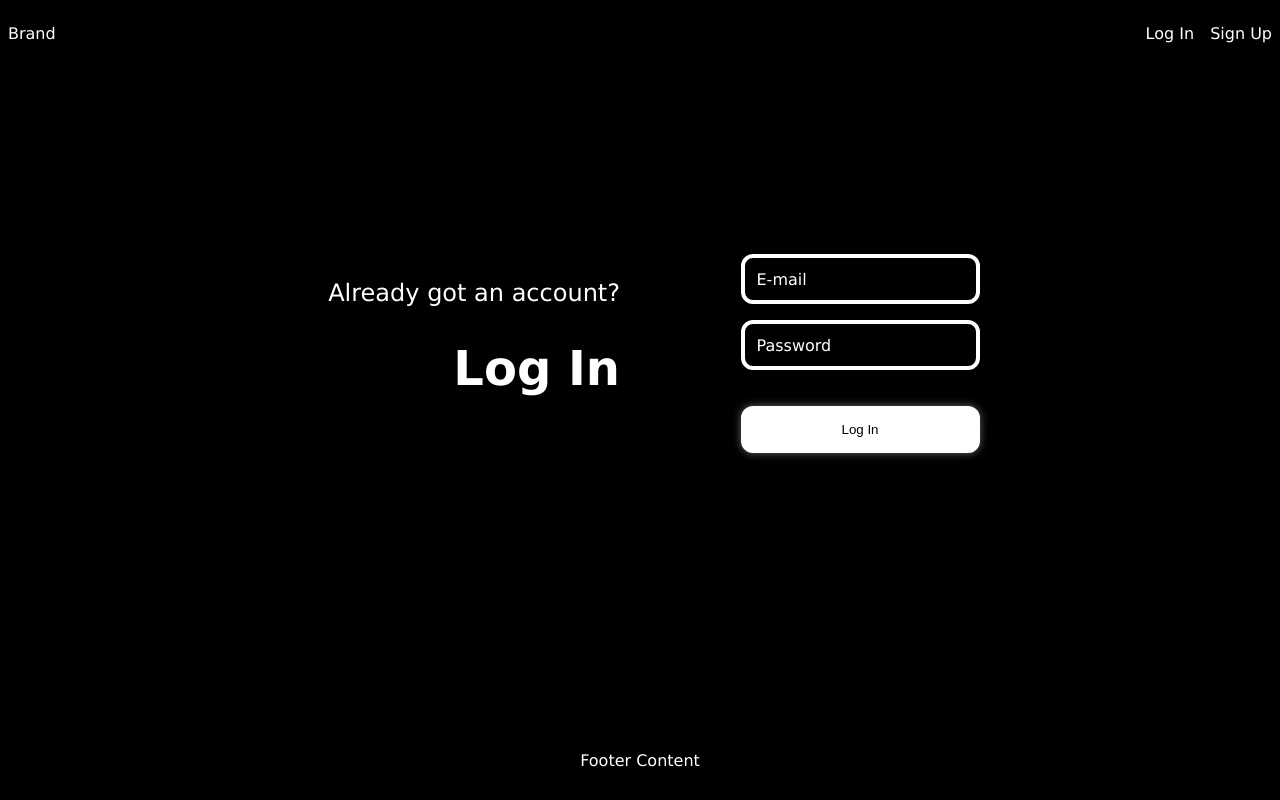
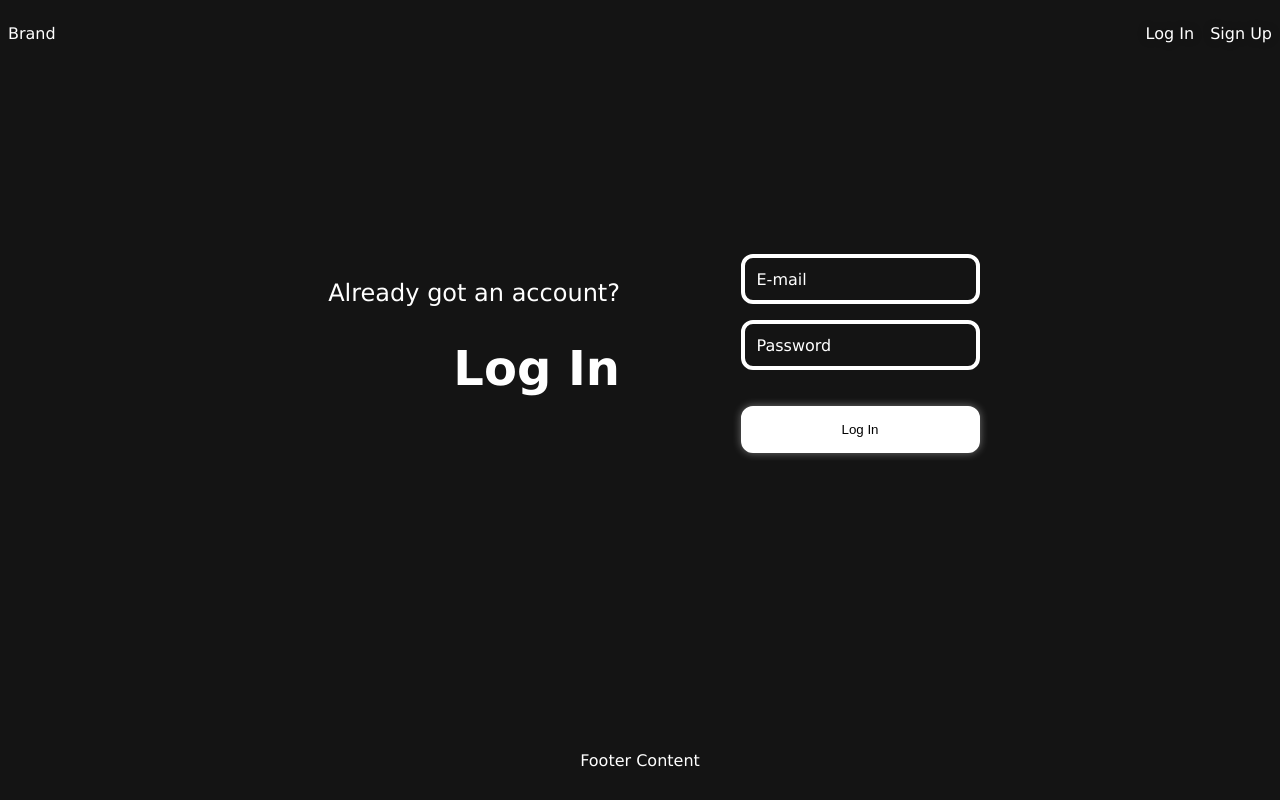
Before and after one commit to DevTomUK/TomsAppTemplate, a React (Vite) app: page /login in a window 1280 px wide. Built offline with nearby package versions, Linux system fonts and the light colour scheme; no server answers.

Commit message:
styling account icon

```diff
--- a/src/App.css
+++ b/src/App.css
@@ -18,6 +18,7 @@
   flex-direction: column;
   min-height: 100vh;
   position: relative;
+  overflow-x: hidden;
 }
 
 .route-section {
--- a/src/components/authForm.css
+++ b/src/components/authForm.css
@@ -47,7 +47,7 @@
     left: 12px;
     top: 50%;
     transform: translateY(-50%);
-    background-color: rgb(0, 0, 0);
+    background-color: var(--themeBackgroundColor);
     padding: 0 4px;
     color: white;
     font-size: 1rem;
@@ -69,7 +69,7 @@
     box-sizing: border-box;
     padding: 12px;
     color: white;
-    background-color: rgb(0, 0, 0);
+    background-color: var(--themeBackgroundColor);
     border: 4px solid white;
     border-radius: 12px;
     font-size: 1rem;
@@ -89,7 +89,7 @@
 }
 
 .form-input-wrapper input:-webkit-autofill {
-    background-color: rgb(0, 0, 0) !important;
+    background-color: var(--themeBackgroundColor) !important;
     -webkit-box-shadow: 0 0 0px 1000px rgb(0, 0, 0) inset !important;
     -webkit-text-fill-color: white !important;
     border: 4px double white;
@@ -97,7 +97,7 @@
 }
 
 .form-input-wrapper input:-moz-autofill {
-    background-color: rgb(0, 0, 0) !important;
+    background-color: var(--themeBackgroundColor) !important;
     color: white !important;
 }
 
--- /dev/null
+++ b/src/components/navbar/AccountIcon.jsx
@@ -0,0 +1,36 @@
+import React from "react";
+import "./navbar.css"; // Ensure this CSS file is correctly imported
+
+// SVG as a component for easy reuse
+function AccountIcon({ selected }) {
+  return (
+    <svg
+      xmlns="http://www.w3.org/2000/svg"
+      viewBox="0 0 656 871"
+      width="24"
+      height="24"
+      className={`account-icon ${selected ? "selected" : ""}`}
+    >
+      <g id="Layer_1-2" data-name="Layer 1">
+        <g>
+          <path
+            d="M328,865c-62.7,0-117.59-14.94-163.16-44.4-39.43-25.49-72.38-62.11-97.95-108.86C11.93,611.26,6,492.43,6,446c0-70.56,33.34-136.98,93.89-187,60.88-50.3,141.89-78,228.11-78s167.23,27.7,228.11,78c60.55,50.02,93.89,116.44,93.89,187,0,111.34-16.74,198.31-51.19,265.9-23.85,46.8-56.35,83.36-96.58,108.66-46.89,29.49-105.51,44.44-174.23,44.44Z"
+          />
+          <path
+            d="M328,187c42.93,0,84.55,6.94,123.71,20.62,37.71,13.18,71.55,32.02,100.57,56,28.86,23.84,51.48,51.55,67.25,82.36,16.23,31.7,24.46,65.35,24.46,100.02,0,47.29-2.96,89.06-9.05,127.68-8.19,51.95-22.15,97.54-41.49,135.5-23.35,45.83-55.12,81.59-94.43,106.31-22.09,13.89-47.04,24.59-74.16,31.8-29.25,7.78-61.84,11.72-96.88,11.72-61.52,0-115.32-14.61-159.91-43.44-38.58-24.94-70.86-60.84-95.94-106.7-21.25-38.85-37.24-84.5-47.53-135.69-10.43-51.89-12.62-97.8-12.62-127.18,0-34.67,8.23-68.32,24.46-100.02,15.77-30.81,38.4-58.52,67.25-82.36,29.02-23.98,62.86-42.82,100.57-56,39.16-13.69,80.79-20.62,123.71-20.62M328,175C146.85,175,0,296.33,0,446s55,425,328,425c299.08,0,328-275.33,328-425S509.15,175,328,175h0Z"
+          />
+        </g>
+        <g>
+          <path
+            d="M328,336c-90.98,0-165-74.02-165-165S237.02,6,328,6s165,74.02,165,165-74.02,165-165,165Z"
+          />
+          <path
+            d="M328,12c42.47,0,82.4,16.54,112.43,46.57,30.03,30.03,46.57,69.96,46.57,112.43s-16.54,82.4-46.57,112.43c-30.03,30.03-69.96,46.57-112.43,46.57s-82.4-16.54-112.43-46.57c-30.03-30.03-46.57-69.96-46.57-112.43s16.54-82.4,46.57-112.43c30.03-30.03,69.96-46.57,112.43-46.57M328,0c-94.44,0-171,76.56-171,171s76.56,171,171,171,171-76.56,171-171S422.44,0,328,0h0Z"
+          />
+        </g>
+      </g>
+    </svg>
+  );
+}
+
+export default AccountIcon;
--- a/src/components/navbar/Navbar.jsx
+++ b/src/components/navbar/Navbar.jsx
@@ -1,14 +1,15 @@
 import { useState } from "react";
-import "./navbar.css";
 import { Link, useNavigate } from "react-router-dom";
 import { useUser } from "../../context/UserContext";
 import { logOutUser } from "../../api/auth";
 import AccountDropdown from "./AccountDropdown";
+import AccountIcon from "./AccountIcon"; // Importing the AccountIcon component
+
+import "./navbar.css";
 
 export default function Navbar() {
   const { user } = useUser();
   const navigate = useNavigate();
-
   const [isAccountDropdownOpen, setIsAccountDropdownOpen] = useState(false);
 
   async function handleLogOut() {
@@ -22,7 +23,7 @@ export default function Navbar() {
   }
 
   function handleAccountDropdownClick() {
-    setIsAccountDropdownOpen(curr => !curr);
+    setIsAccountDropdownOpen((curr) => !curr);
   }
 
   return (
@@ -35,20 +36,26 @@ export default function Navbar() {
           {user ? (
             <ul>
               <li>
-                <Link to={"/dashboard"}>Dashboard</Link>
+                <Link to={"/dashboard"} className="link-text">
+                  Dashboard
+                </Link>
               </li>
               <li>|</li>
               <li onClick={handleAccountDropdownClick}>
-                Account
+                <AccountIcon selected={isAccountDropdownOpen} />
               </li>
             </ul>
           ) : (
             <ul>
               <li>
-                <Link to={"/login"}>Log In</Link>
+                <Link to={"/login"} className="link-text">
+                  Log In
+                </Link>
               </li>
               <li>
-                <Link to={"/signup"}>Sign Up</Link>
+                <Link to={"/signup"} className="link-text">
+                  Sign Up
+                </Link>
               </li>
             </ul>
           )}
--- a/src/components/navbar/accountDropdown.css
+++ b/src/components/navbar/accountDropdown.css
@@ -7,7 +7,7 @@
     justify-content: center;
     top: -4px; /* Adjusted from bottom */
     right: 4px;
-    transform: translateY(-100%); /* Start above the button */
+    transform: translate(100%, 60px); /* Start above the button */
     min-width: 200px;
     padding: 20px;
     box-sizing: border-box;
@@ -21,6 +21,6 @@
 
 /* When the dropdown is open, change the transform to slide it down */
 .navbar-account-dropdown.open {
-    transform: translateY(60px); /* Slide in from the top */
+    transform: translate(0, 60px); /* Slide in from the top */
     opacity: 1; /* Make it visible */
 }
--- a/src/components/navbar/navbar.css
+++ b/src/components/navbar/navbar.css
@@ -17,7 +17,8 @@
     padding: 8px;
   }
 
-.navbar-brand, .navbar-links ul li a {
+  .navbar-brand,
+  .navbar-links ul li a {
     text-decoration: none;
   }
 
@@ -44,3 +45,28 @@
     height: 100%;
     cursor: pointer;
   }
+
+  .navbar-links ul li a {
+    text-decoration: none;
+    text-shadow: 0 0 8px rgba(0, 0, 0, 0.4);
+  }
+
+  .navbar-links ul li a:hover {
+    text-shadow: 0 0 8px rgba(0, 0, 0, 1);
+  }
+
+
+  .account-icon {
+    fill: black;
+    stroke: white;
+    stroke-width: 40px;
+    filter: drop-shadow(0 0 8px rgba(0, 0, 0, 0.8));
+    transition: transform 0.3s ease;
+  }
+
+  .account-icon.selected {
+    fill: white;
+    stroke: rgb(22, 22, 22);
+    filter: drop-shadow(0 0 4px rgba(255, 255, 255, 0.4));
+    transform: scale(1.3);
+  }
--- a/src/index.css
+++ b/src/index.css
@@ -1,7 +1,11 @@
+:root {
+    --themeBackgroundColor: rgb(20,20,20);
+}
+
 body {
     margin: 0;
     font-family: 'Lucida Sans', 'Lucida Sans Regular', 'Lucida Grande', 'Lucida Sans Unicode', Geneva, Verdana, sans-serif;
-    background-color: black;
+    background-color: var(--themeBackgroundColor);
 }
 
 *:not(button):not(input) {
```
Also changed, not shown: src/assets/icons/account-black.svg (added), src/assets/icons/account-white.svg (added). Lines whose indentation alone changed are shown as unchanged.
